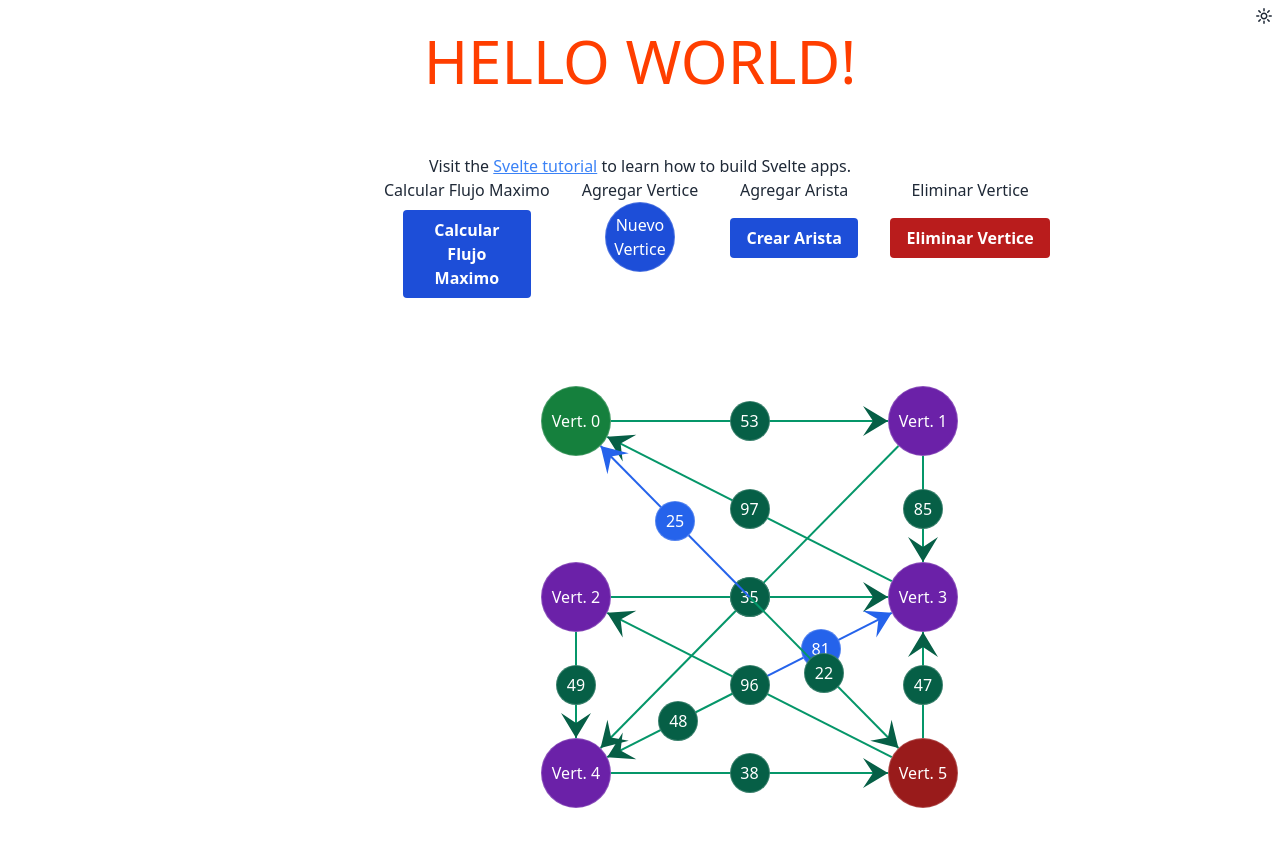
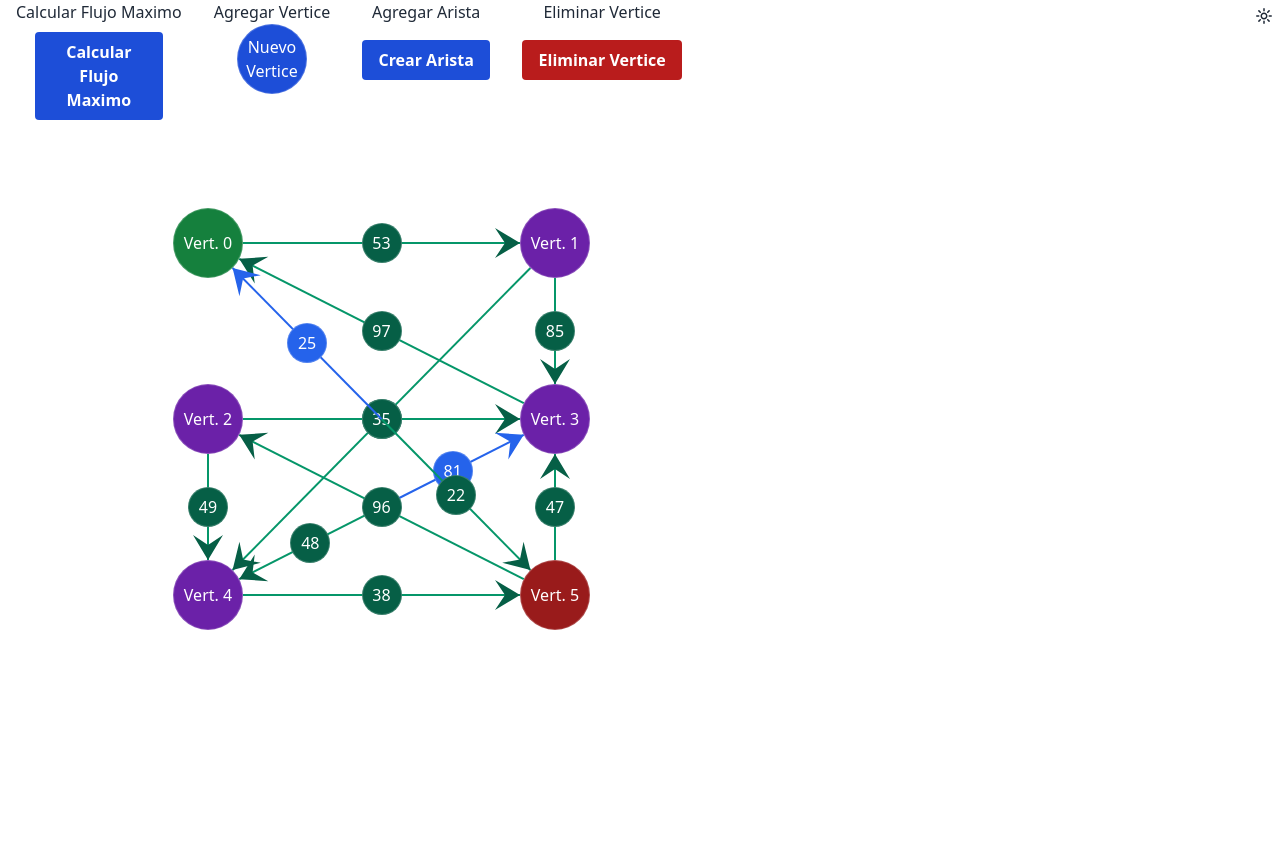
Before and after one commit to IsraPerez98/ford-fulkerson-app, a Svelte app: page / in a window 1280 px wide. Shown: the top 846 px of the page. After the commit the page ends 800 px from the top, so only its background shows below. Built offline with nearby package versions, Linux system fonts and the light colour scheme.

Commit message:
🖥️ Usar pantalla completa

```diff
--- a/src/App.svelte
+++ b/src/App.svelte
@@ -1,20 +1,19 @@
 <script lang="ts">
+
 	import ModeSwitcher from './ModeSwitcher.svelte';
 	import Tailwindcss from './Tailwindcss.svelte';
 	import Grafo from './components/Grafo/Grafo.svelte';
-	export let name: string;
+
+	$: innerWidth = 800;
+	$: innerHeight = 600;
+
 </script>
 
 <Tailwindcss />
 
 <ModeSwitcher />
-<main class="p-4 mx-auto text-center max-w-xl">
-	<h1 class="uppercase text-6xl leading-normal font-thin text-svelte">Hello {name}!</h1>
-	<p class="mt-[3rem]">
-		Visit the
-		<a href="https://svelte.dev/tutorial" class="text-blue-500 underline">Svelte tutorial</a>
-		to learn how to build Svelte apps.
-	</p>
-	<Grafo />
+<svelte:window bind:innerWidth bind:innerHeight />
 
+<main class="w-full h-full">
+	<Grafo width={innerWidth} height={innerHeight} />
 </main>
--- a/src/components/Grafo/Grafo.svelte
+++ b/src/components/Grafo/Grafo.svelte
@@ -9,8 +9,8 @@
 
     import type  TypeVertice  from '../../interfaces/Vertice';
 
-    const width = 800;
-    const height = 600;
+    export let width: number ;
+    export let height: number ;
 
     const verticeRadio = 35;
 
@@ -403,7 +403,7 @@
 
 </script>
 
-<svg bind:this={bindSVG} width={width} height={height + 120} class="select-none">
+<svg bind:this={bindSVG} width={width} height={height} class="select-none">
 
     <Menu
         getPosicionSVG={getPosicionSVG}
```
